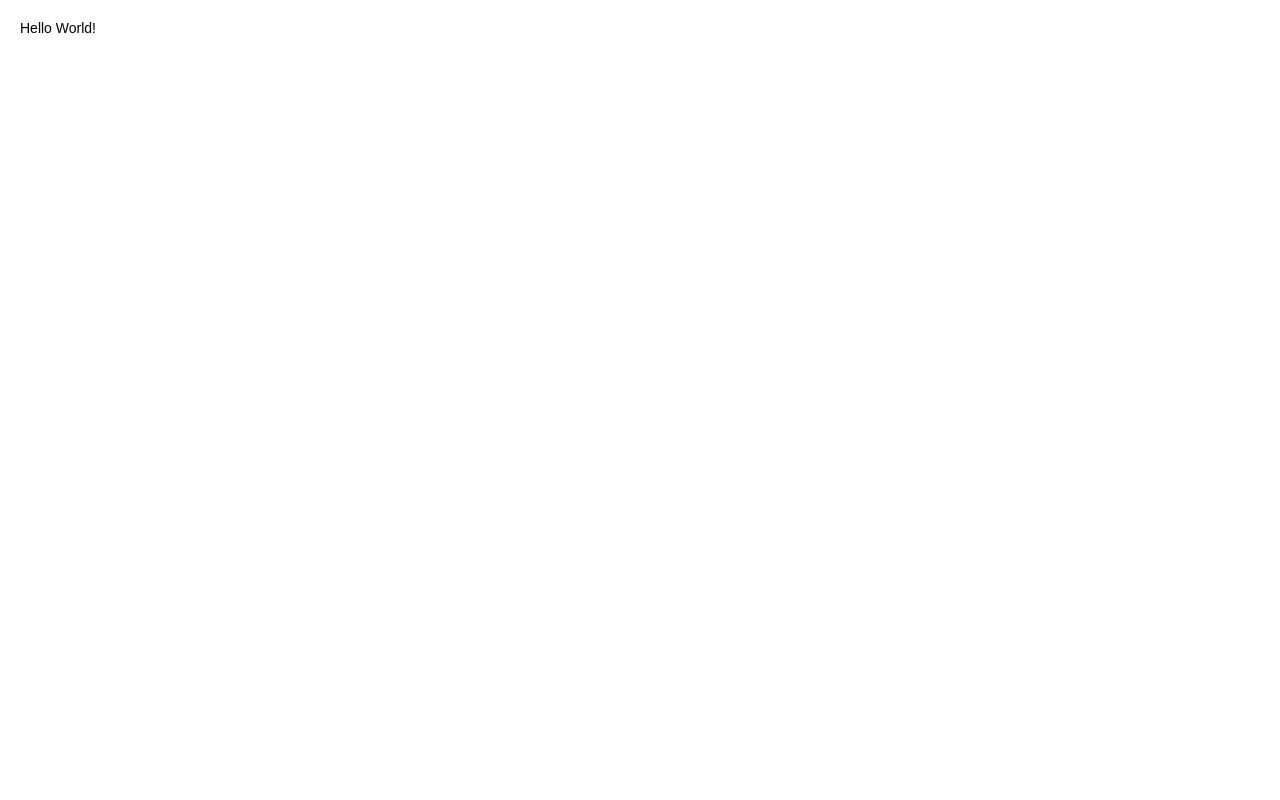
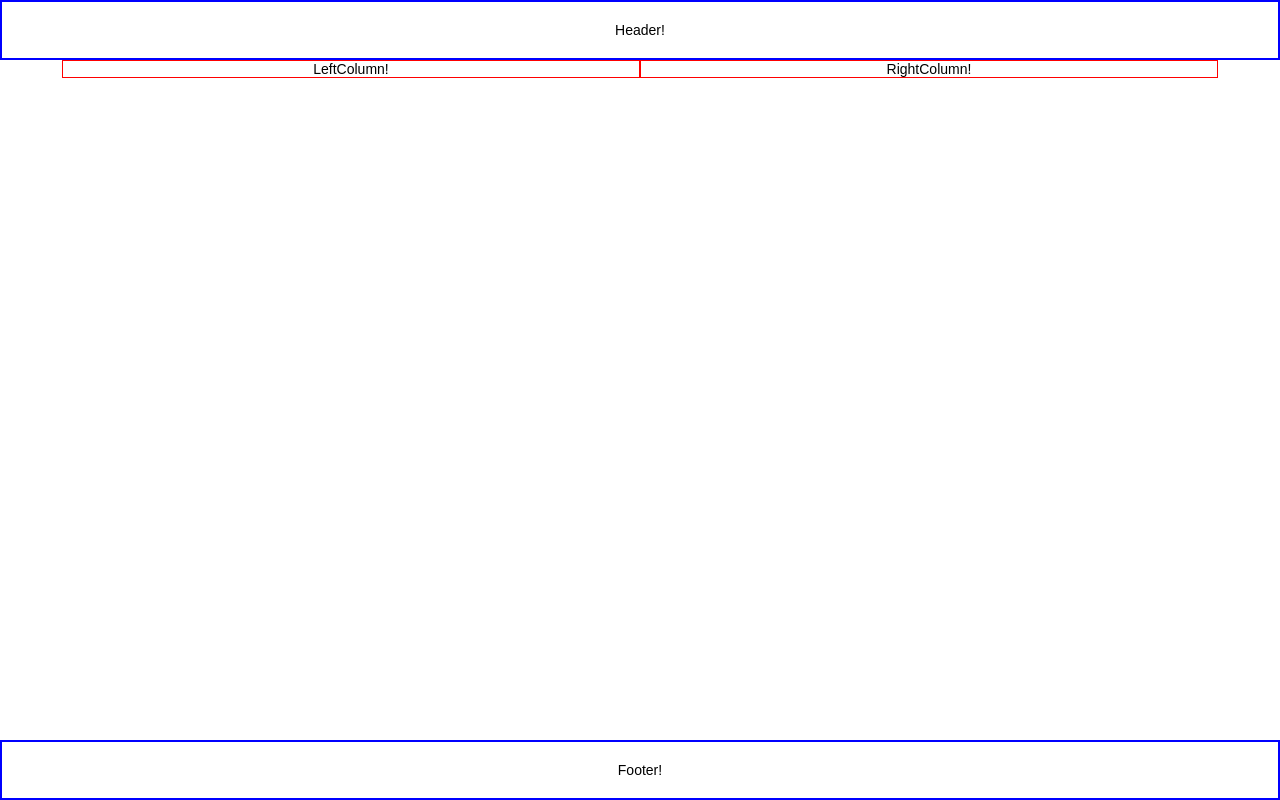
Before and after one commit to RMIT-SEPT/majorproject-7-tues-14-30-4, a React (Create React App) app in the folder FrontEnd/: page / in a window 1280 px wide. Built offline with nearby package versions, Linux system fonts and the light colour scheme.

Commit message:
Add possible website wireframe

```diff
--- /dev/null
+++ b/FrontEnd/src/App.js
@@ -0,0 +1,17 @@
+import React from 'react';
+import Header from './components/Header';
+import Footer from './components/Footer';
+import LeftColumn from './components/LeftColumn';
+import Body from './components/Body';
+
+function App() {
+  return (
+    <div>
+      <Header/>
+      <Body/>
+      <Footer/>
+    </div>
+  );
+}
+
+export default App;
--- /dev/null
+++ b/FrontEnd/src/components/Body.js
@@ -0,0 +1,17 @@
+import React, { Component } from 'react'
+import LeftColumn from './LeftColumn'
+import RightColumn from './RightColumn'
+
+class Body extends React.Component
+{
+    render() {
+        return (
+            <div class='Body'>
+            <LeftColumn/>
+            <RightColumn/>
+            </div>
+        );
+    }
+}
+
+export default Body;
--- /dev/null
+++ b/FrontEnd/src/components/Footer.js
@@ -0,0 +1,12 @@
+import React, { Component } from 'react'
+
+class Footer extends React.Component
+{
+    render() {
+        return (
+            <div class='footer'>Footer!</div>
+        );
+    }
+}
+
+export default Footer;
--- /dev/null
+++ b/FrontEnd/src/components/Header.js
@@ -0,0 +1,12 @@
+import React, { Component } from 'react'
+
+class Header extends React.Component
+{
+    render() {
+        return (
+            <div class='header'>Header!</div>
+        );
+    }
+}
+
+export default Header;
--- /dev/null
+++ b/FrontEnd/src/components/LeftColumn.js
@@ -0,0 +1,12 @@
+import React, { Component } from 'react'
+
+class LeftColumn extends React.Component
+{
+    render() {
+        return (
+            <div class='column'>LeftColumn!</div>
+        );
+    }
+}
+
+export default LeftColumn;
--- /dev/null
+++ b/FrontEnd/src/components/RightColumn.js
@@ -0,0 +1,12 @@
+import React, { Component } from 'react'
+
+class RightColumn extends React.Component
+{
+    render() {
+        return (
+            <div class='column'> RightColumn!</div>
+        );
+    }
+}
+
+export default RightColumn;
--- a/FrontEnd/src/index.css
+++ b/FrontEnd/src/index.css
@@ -1,50 +1,48 @@
 body {
     font: 14px "Century Gothic", Futura, sans-serif;
-    margin: 20px;
+    margin: 0px;
+    width: 100%;
+    margin-bottom: 50px;
+    height: 100%;
   }
 
-  ol, ul {
-    padding-left: 30px;
-  }
+html {
+  height: 100%;
+}
 
-  .board-row:after {
-    clear: both;
-    content: "";
-    display: table;
-  }
+.header
+{
+  border: 2px solid blue;
+  padding: 20px;
+  margin: 0px;
+  text-align: center;
+}
 
-  .status {
-    margin-bottom: 10px;
-  }
+.footer
+{
+  border: 2px solid blue;
+  position: fixed;
+  bottom: 0px;
+  left: 0px;
+  right: 0px;
+  margin-bottom: 0px;
+  text-align: center;
+  padding: 20px;
+}
 
-  .square {
-    background: #fff;
-    border: 1px solid #999;
-    float: left;
-    font-size: 24px;
-    font-weight: bold;
-    line-height: 34px;
-    height: 34px;
-    margin-right: -1px;
-    margin-top: -1px;
-    padding: 0;
-    text-align: center;
-    width: 34px;
-  }
+.column
+{
+  width: 45%;
+  border: 1px solid red;
+  height: 100%;
+  display: inline-block;
+  justify-content: space-between;
 
-  .square:focus {
-    outline: none;
-  }
 
-  .kbd-navigation .square:focus {
-    background: #ddd;
-  }
+}
 
-  .game {
-    display: flex;
-    flex-direction: row;
-  }
-
-  .game-info {
-    margin-left: 20px;
-  }
+.Body
+{
+  height: 100%;
+  text-align: center;
+}
--- a/FrontEnd/src/index.js
+++ b/FrontEnd/src/index.js
@@ -1,81 +1,9 @@
 import React from 'react';
 import ReactDOM from 'react-dom';
 import './index.css';
-
-class Home extends React.Component
-{
-    render() {
-        return (
-            <p>Hello World!</p>
-        );
-    }
-}
+import App from './App';
 
 ReactDOM.render(
-        <Home />,
-        document.getElementById('root')
-      );
-
-// class Square extends React.Component {
-//     render() {
-//       return (
-//         <button className="square">
-//           {/* TODO */}
-//         </button>
-//       );
-//     }
-//   }
-
-//   class Board extends React.Component {
-//     renderSquare(i) {
-//       return <Square />;
-//     }
-
-//     render() {
-//       const status = 'Next player: X';
-
-//       return (
-//         <div>
-//           <div className="status">{status}</div>
-//           <div className="board-row">
-//             {this.renderSquare(0)}
-//             {this.renderSquare(1)}
-//             {this.renderSquare(2)}
-//           </div>
-//           <div className="board-row">
-//             {this.renderSquare(3)}
-//             {this.renderSquare(4)}
-//             {this.renderSquare(5)}
-//           </div>
-//           <div className="board-row">
-//             {this.renderSquare(6)}
-//             {this.renderSquare(7)}
-//             {this.renderSquare(8)}
-//           </div>
-//         </div>
-//       );
-//     }
-//   }
-
-//   class Game extends React.Component {
-//     render() {
-//       return (
-//         <div className="game">
-//           <div className="game-board">
-//             <Board />
-//           </div>
-//           <div className="game-info">
-//             <div>{/* status */}</div>
-//             <ol>{/* TODO */}</ol>
-//           </div>
-//         </div>
-//       );
-//     }
-//   }
-
-//   // ========================================
-
-//   ReactDOM.render(
-//     <Game />,
-//     document.getElementById('root')
-//   );
+  <App />,
+  document.getElementById('root')
+);
```
